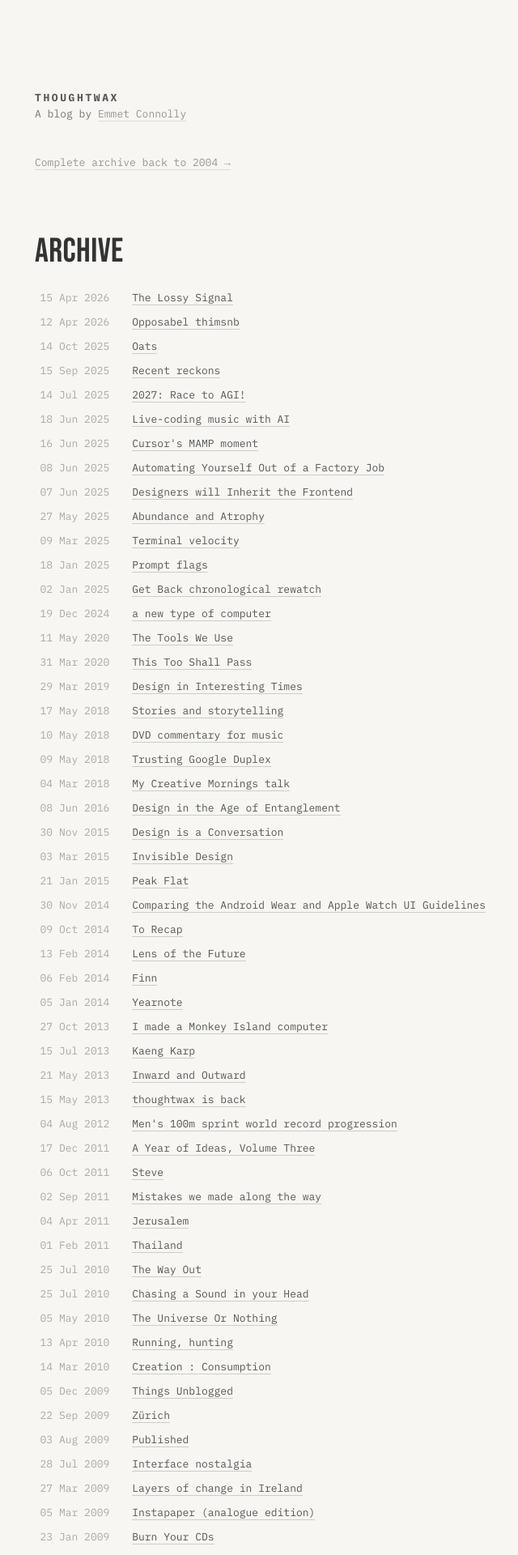
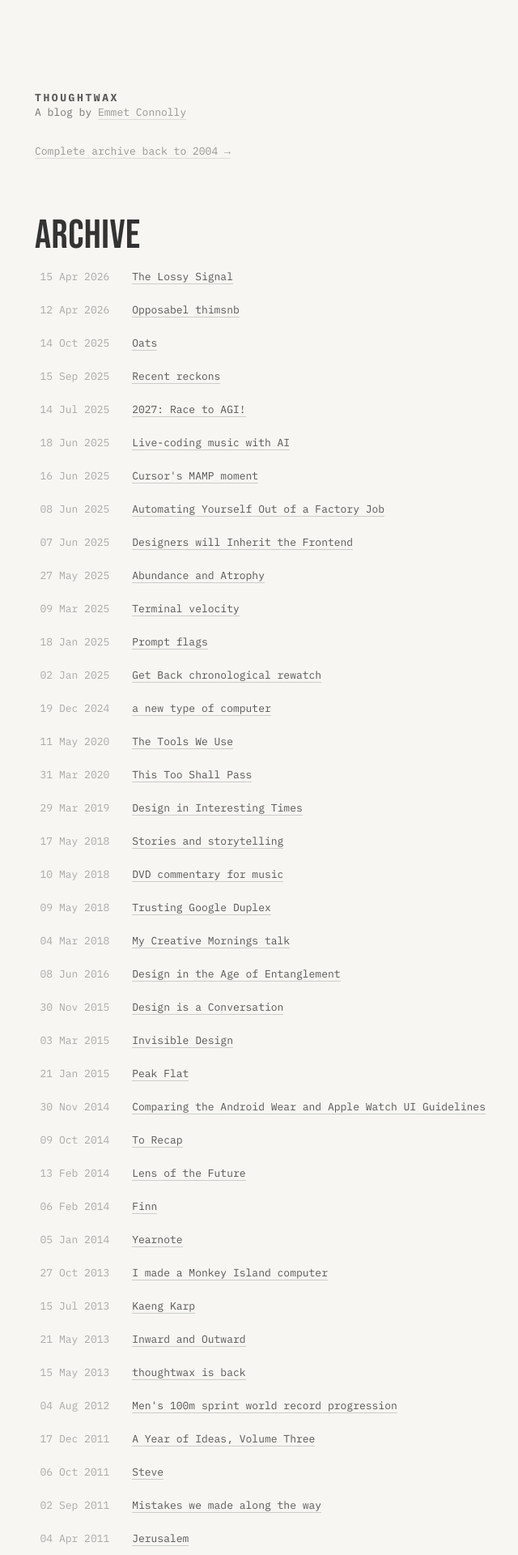
Before and after one commit to thoughtwax/thoughtwax.github.io, a Jekyll site: the page built from archive.html, in a window 1280 px wide. Shown: the top 1920 px of the page at 81% size, without its empty margins (277-917 px from the left). Built offline with Jekyll 4.4.1, drawn with Linux system fonts in a browser that asks for light colours.

Commit message:
Set type and spacing to an 8px baseline grid from the Rhythm tool
Co-Authored-By: Claude Opus 5.5 <noreply@anthropic.com>
Claude-Session: https://claude.ai/code/session_01H5Rp3gY3ttc5K4a7212TBW

```diff
--- a/css/main.css
+++ b/css/main.css
@@ -78,3 +78,13 @@ p.meta + .note { margin-top: -28px; } /* a post's 88px meta margin collapses to
 .note a.hash:hover { color: #0FA0CE; }
 .note + h2 { margin-top: 80px; }
 #post > .note:last-child { margin-bottom: 0; }
+
+/* Rhythm: 8px baseline grid, set in the Rhythm tool. Kept last so it wins over the rules above. */
+p, li { font: 18px/32px 'EB Garamond', Georgia, serif; margin-bottom: 25px; }
+pre, blockquote, dl, figure, table, ul, ol, form { margin-bottom: 25px; }
+body, .intro p, .footer p, ul.posts li, .note p, .note li { font-size: 13px; line-height: 16px; }
+h2 { font-size: 50px; line-height: 36px; margin: 0 0 25.2px; }
+p.meta { font-size: 12px; line-height: 16px; margin-bottom: 88px; }
+.note { margin-bottom: 40px; }
+p.meta + .note { margin-top: -28px; }
+.note + h2 { margin-top: 80px; }
```
